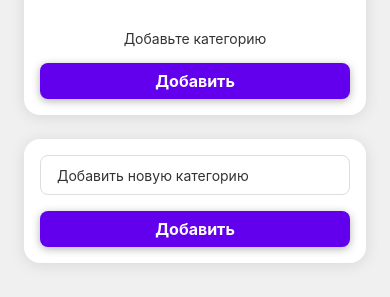
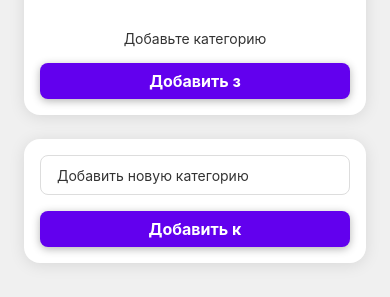
Before and after one commit to Kwokazer/todolist2, a React Native app: screen / in a window 390 px wide. Shown: the part 146-443 px from the top of the page. Built offline with nearby package versions, Linux system fonts and the light colour scheme.

Commit message:
FIX bugs

```diff
--- a/components/CategoryInput.js
+++ b/components/CategoryInput.js
@@ -2,36 +2,41 @@ import React, { useState } from 'react';
 import { View, TextInput, TouchableOpacity, Text } from 'react-native';
 import styles, { colors } from '../styles';
 
-// Компонент для ввода новой категории
 const CategoryInput = ({ onAddCategory, isDarkTheme }) => {
-  const [category, setCategory] = useState(''); // Состояние для хранения текста новой категории
+  const [category, setCategory] = useState('');
+  const [error, setError] = useState(''); // Состояние для хранения сообщения об ошибке
 
-  // Обработчик добавления категории
   const handleAddCategory = () => {
     if (category.length > 0) {
-      onAddCategory(category); // Вызов функции добавления категории с текстом категории
-      setCategory(''); // Очистка текстового поля после добавления категории
+      if (onAddCategory(category)) {
+        setCategory('');
+        setError('');
+      } else {
+        setError('Категория с таким именем уже существует');
+      }
     }
   };
 
   return (
-    // Внешний контейнер, который меняет стиль в зависимости от текущей темы (темная или светлая)
     <View style={isDarkTheme ? styles.darkTheme.inputWrapper : styles.lightTheme.inputWrapper}>
-      {/* Внутренний контейнер для ввода категории */}
       <View style={isDarkTheme ? styles.darkTheme.inputContainer : styles.lightTheme.inputContainer}>
-        {/* Поле ввода для текста новой категории */}
         <TextInput
           style={isDarkTheme ? styles.darkTheme.input : styles.lightTheme.input}
           placeholder="Добавить новую категорию"
           placeholderTextColor={isDarkTheme ? colors.textPrimaryDark : colors.textPrimaryLight}
           value={category}
           onChangeText={setCategory}
+          testID="categoryInputField"
         />
-        {/* Кнопка для добавления категории */}
-        <TouchableOpacity style={isDarkTheme ? styles.darkTheme.addButton : styles.lightTheme.addButton} onPress={handleAddCategory}>
-          <Text style={isDarkTheme ? styles.darkTheme.addButtonText : styles.lightTheme.addButtonText}>Добавить</Text>
+        <TouchableOpacity
+          style={isDarkTheme ? styles.darkTheme.addButton : styles.lightTheme.addButton}
+          onPress={handleAddCategory}
+          testID="addCategoryButton"
+        >
+          <Text style={isDarkTheme ? styles.darkTheme.addButtonText : styles.lightTheme.addButtonText}>Добавить к</Text>
         </TouchableOpacity>
       </View>
+      {error ? <Text style={{ color: 'red' }}>{error}</Text> : null}
     </View>
   );
 };
--- a/components/TaskInput.js
+++ b/components/TaskInput.js
@@ -1,7 +1,7 @@
 import React, { useState, useEffect } from 'react';
 import { View, TextInput, TouchableOpacity, Text, Modal, Button } from 'react-native';
-import { Picker } from '@react-native-picker/picker'; // Импорт компонента Picker из библиотеки react-native-picker
-import styles, { colors } from '../styles'; // Импорт стилей и цветов из файла styles
+import { Picker } from '@react-native-picker/picker';
+import styles, { colors } from '../styles';
 
 // Компонент для ввода новой задачи
 const TaskInput = ({ onAddTask, categories, isDarkTheme }) => {
@@ -36,6 +36,7 @@ const TaskInput = ({ onAddTask, categories, isDarkTheme }) => {
           placeholderTextColor={isDarkTheme ? colors.textPrimaryDark : colors.textPrimaryLight}
           value={task}
           onChangeText={setTask}
+          testID="taskInputField"
         />
         {/* Если категорий больше одной, отображаем кнопку выбора категории и модальное окно */}
         {categories.length > 1 ? (
@@ -78,8 +79,12 @@ const TaskInput = ({ onAddTask, categories, isDarkTheme }) => {
           </Text>
         )}
         {/* Кнопка для добавления задачи */}
-        <TouchableOpacity style={isDarkTheme ? styles.darkTheme.addButton : styles.lightTheme.addButton} onPress={handleAddTask}>
-          <Text style={isDarkTheme ? styles.darkTheme.addButtonText : styles.lightTheme.addButtonText}>Добавить</Text>
+        <TouchableOpacity
+          style={isDarkTheme ? styles.darkTheme.addButton : styles.lightTheme.addButton}
+          onPress={handleAddTask}
+          testID="addTaskButton"
+        >
+          <Text style={isDarkTheme ? styles.darkTheme.addButtonText : styles.lightTheme.addButtonText}>Добавить з</Text>
         </TouchableOpacity>
       </View>
     </View>
--- a/components/TaskItem.js
+++ b/components/TaskItem.js
@@ -3,9 +3,7 @@ import { View, Text, TouchableOpacity, Alert } from 'react-native';
 import Icon from 'react-native-vector-icons/MaterialIcons';
 import styles from '../styles';
 
-// Компонент для отображения отдельной задачи в списке
 const TaskItem = ({ task, isDarkTheme, onRemove }) => {
-  // Функция для показа всплывающего окна подтверждения удаления задачи
   const showDeleteConfirmation = () => {
     Alert.alert(
       "Удаление задачи",
@@ -22,13 +20,13 @@ const TaskItem = ({ task, isDarkTheme, onRemove }) => {
   };
 
   return (
-    // Внешний контейнер для задачи, который меняет стиль в зависимости от текущей темы (темная или светлая)
     <View style={isDarkTheme ? styles.darkTheme.taskContainer : styles.lightTheme.taskContainer}>
-      {/* Текстовый элемент для отображения задачи */}
       <Text style={isDarkTheme ? styles.darkTheme.taskText : styles.lightTheme.taskText}>{task}</Text>
-      {/* Кнопка для удаления задачи */}
-      <TouchableOpacity onPress={showDeleteConfirmation}>
-        {/* Иконка кнопки удаления с использованием библиотеки react-native-vector-icons */}
+      <TouchableOpacity
+        onPress={showDeleteConfirmation}
+        accessibilityRole="button"
+        testID={`removeTaskButton-${task}`}
+      >
         <Icon name="close" size={24} color="red" />
       </TouchableOpacity>
     </View>
```
